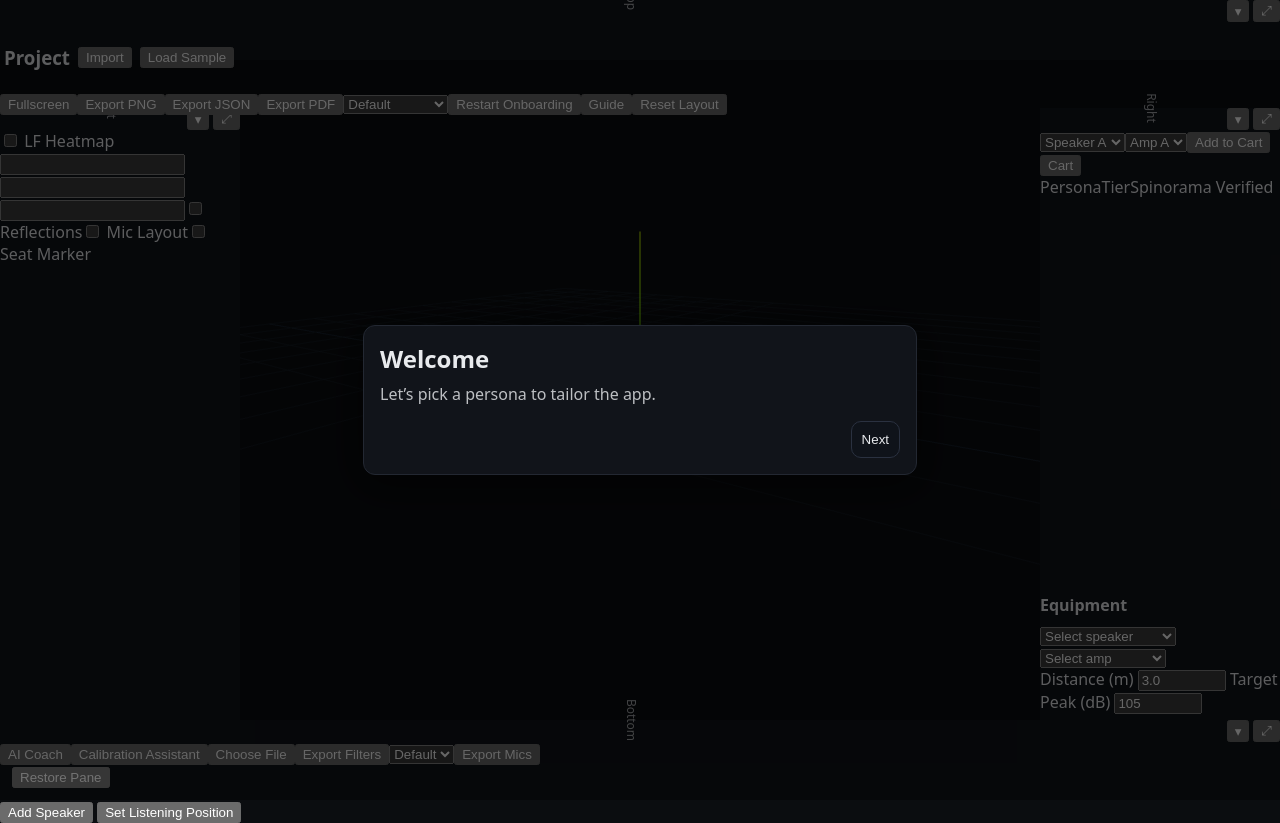
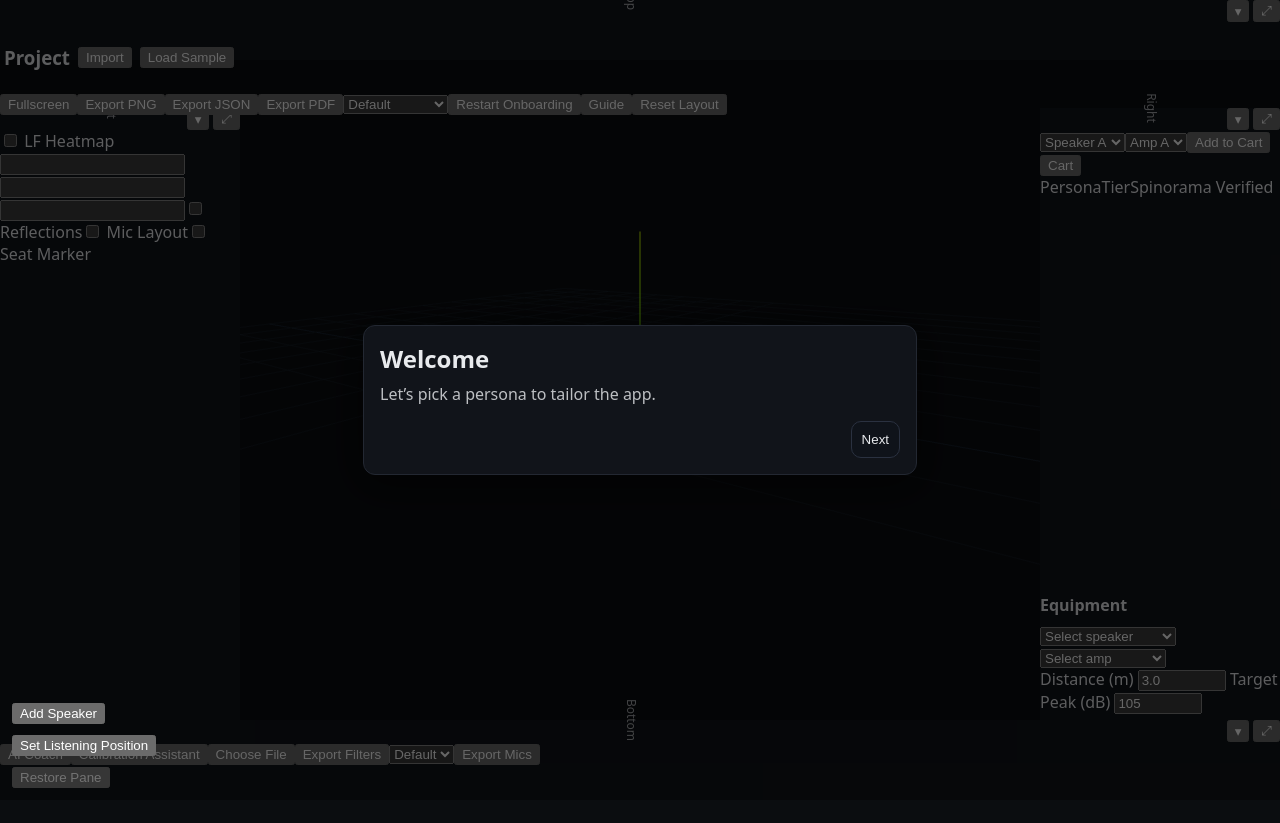
Before and after one commit to choover-prog/First-Repo-for-Room-Sim, a website built with Vite: page index.html in a window 1280 px wide. After the commit the page ends 800 px from the top, so only its background shows below. Built offline with nearby package versions, Linux system fonts and the light colour scheme.

Commit message:
fix(ui): show placement buttons

```diff
--- a/src/ui/layout.css
+++ b/src/ui/layout.css
@@ -148,6 +148,16 @@ body.app-has-fullscreen .pane:not(.is-fullscreen) {
   z-index: 10001;
 }
 
+#btnSetMLP,
+#btnAddSpeaker {
+  position: fixed;
+  left: 12px;
+  z-index: 10001;
+}
+
+#btnSetMLP { bottom: 44px; }
+#btnAddSpeaker { bottom: 76px; }
+
 .pane .restore-hint {
   position: absolute;
   top: 50%;
```
